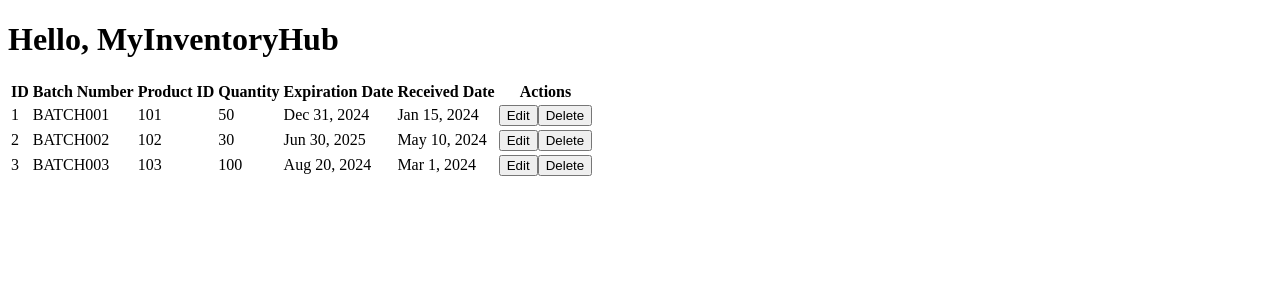
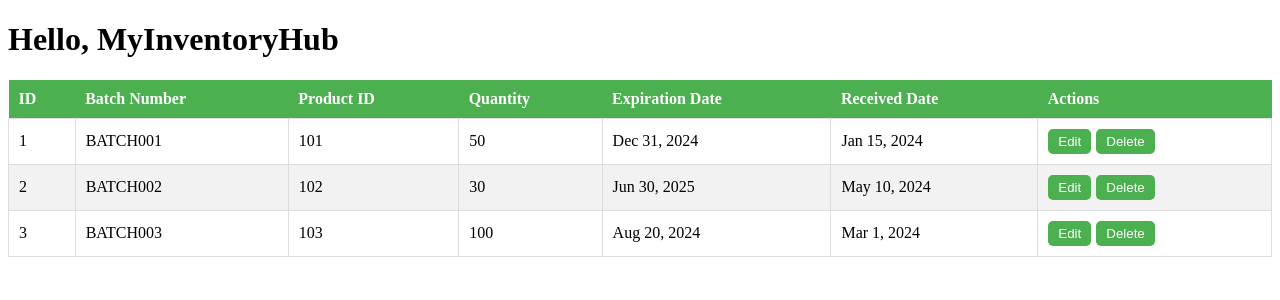
Before and after one commit to SyTW2425/E17_P4, an Angular app in the folder MyInventoryHub/: page / in a window 1280 px wide. Shown: the top 300 px of the page. Built offline with nearby package versions, Linux system fonts and the light colour scheme.

Commit message:
Batch-list upgrade v0.5 - se ve nice

```diff
--- a/MyInventoryHub/src/app/batch-list/batch-list.component.css
+++ b/MyInventoryHub/src/app/batch-list/batch-list.component.css
@@ -1,23 +1,75 @@
+/* Estilo básico para la tabla */
+table {
+  width: 100%;
+  border-collapse: collapse;
+  margin-top: 20px;
+}
+
+/* Estilo para las cabeceras de la tabla */
+th {
+  background-color: #4CAF50;
+  color: white;
+  padding: 10px;
+  text-align: left;
+}
+
+/* Estilo para las celdas de la tabla */
+td {
+  padding: 10px;
+  text-align: left;
+  border: 1px solid #ddd;
+}
+
+/* Estilo para las filas alternadas */
+tr:nth-child(even) {
+  background-color: #f2f2f2;
+}
+
+/* Estilo para la fila al pasar el mouse */
+tr:hover {
+  background-color: #ddd;
+}
+
+/* Estilo para los botones */
+button {
+  background-color: #4CAF50;
+  color: white;
+  padding: 5px 10px;
+  border: none;
+  cursor: pointer;
+  border-radius: 5px;
+  margin-right: 5px;
+}
+
+button:hover {
+  background-color: #45a049;
+}
+
+/* Estilo para el formulario de edición */
 .edit-form {
   margin-top: 20px;
+  padding: 15px;
   border: 1px solid #ddd;
-  padding: 15px;
+  border-radius: 5px;
   background-color: #f9f9f9;
 }
 
-.edit-form form div {
+.edit-form input {
   margin-bottom: 10px;
-}
-
-.edit-form label {
-  margin-right: 10px;
-}
-
-.edit-form input {
-  padding: 5px;
-  font-size: 14px;
+  padding: 8px;
+  width: 100%;
+  border: 1px solid #ccc;
+  border-radius: 4px;
 }
 
 .edit-form button {
-  margin-top: 10px;
+  background-color: #2196F3;
+  padding: 8px 15px;
+  border: none;
+  border-radius: 5px;
+  cursor: pointer;
 }
+
+.edit-form button:hover {
+  background-color: #0b7dda;
+}
```
